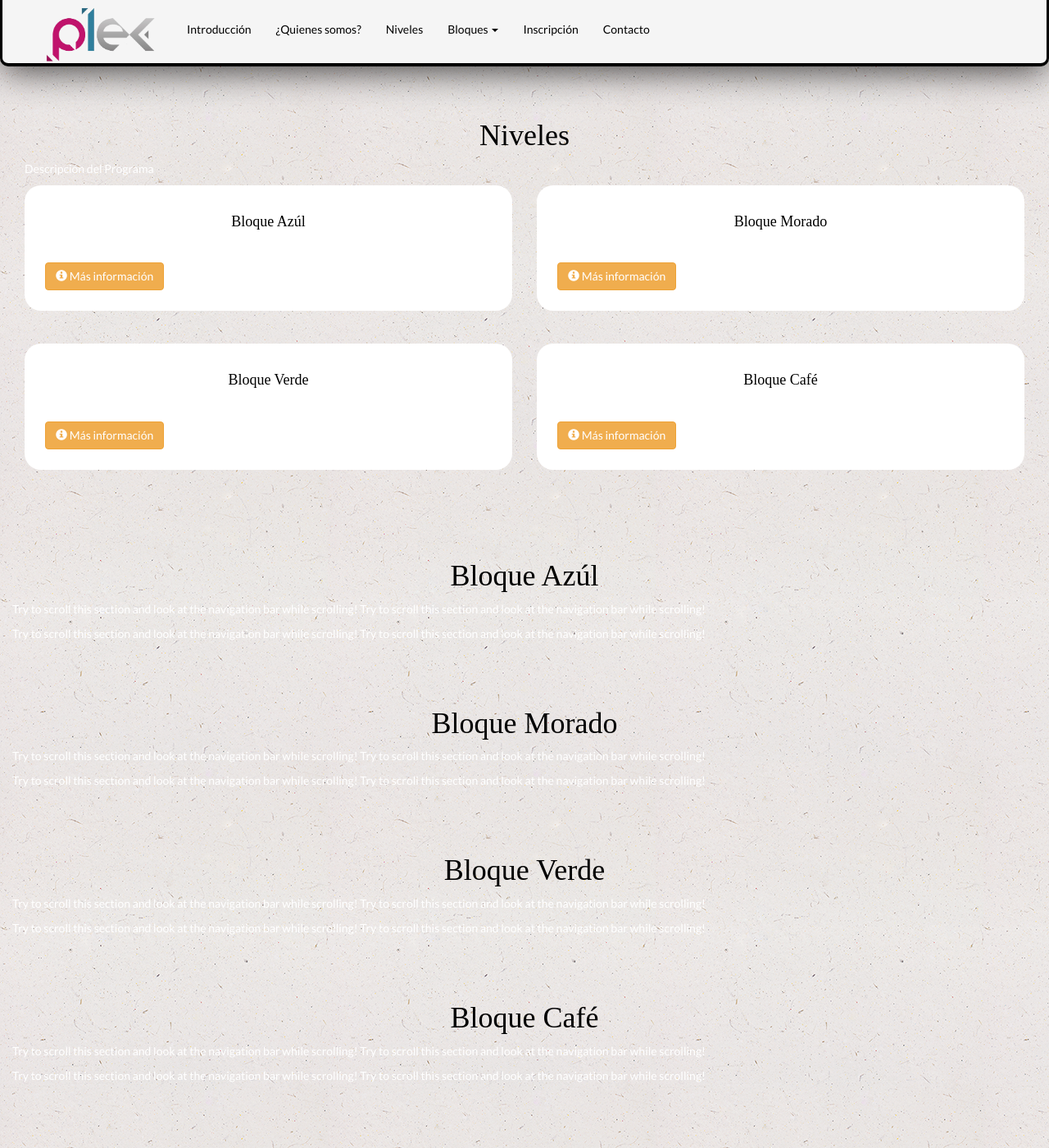
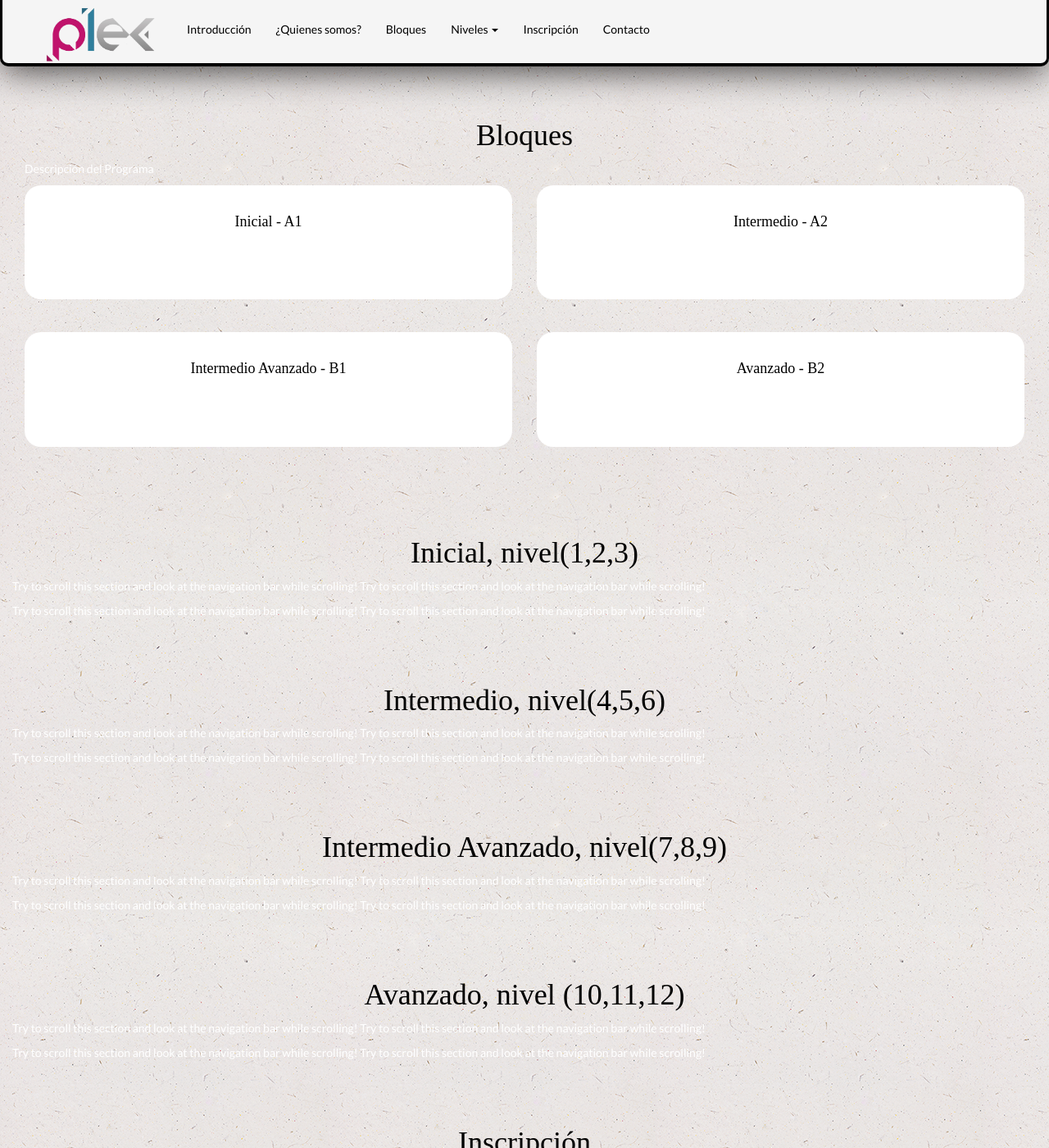
Before and after one commit to PLEX-Preparatoria10/PLEX-Preparatoria10.github.io, a Jekyll site: the page built from index.html, in a window 1280 px wide and 1400 px high, scrolled down 670 px. Shown: the whole window at 82% size. Built offline with Jekyll 4.4.1, drawn with Linux system fonts in a browser that asks for light colours; nearby versions of some CDN libraries; some web fonts are replaced; the list of posts is cut into pages by our own code.

Commit message:
Rename sections

```diff
--- a/_layouts/default.html
+++ b/_layouts/default.html
@@ -8,9 +8,9 @@
   <title>{{page.title}}</title>
   {% seo title=false %}
   <meta name="HandheldFriendly" content="True" />
-  <meta name="theme-color" content="#5f9ea0">
-  <meta name="msapplication-navbutton-color" content="#5f9ea0">
-  <meta name="apple-mobile-web-app-status-bar-style" content="#5f9ea0">
+  <meta name="theme-color" content="whitesmoke">
+  <meta name="msapplication-navbutton-color" content="whitesmoke">
+  <meta name="apple-mobile-web-app-status-bar-style" content="whitesmoke">
   <link href="/css/bootstrap.min.css" rel="stylesheet" type="text/css">
   <link href="/assets/css/all.css" rel="stylesheet">
   <link href="//fonts.googleapis.com/css?family=IM+Fell+English" rel="stylesheet" type="text/css">
@@ -37,13 +37,13 @@
             <li><a href="/" class="tab"><img src="/assets/backgrounds/plex2.png" class="biglogo hidden-xs hidden-sm"></a></li>
             <li><a href="#Home" class="tab">Introducción</a></li>
             <li><a href="#AboutUs" class="tab">¿Quienes somos?</a></li>
-            <li><a href="#Levels" class="tab">Niveles</a></li>
-            <li class="dropdown"><a class="dropdown-toggle tab" data-toggle="dropdown" href="#">Bloques <span class="caret"></span></a>
+            <li><a href="#Levels" class="tab">Bloques</a></li>
+            <li class="dropdown"><a class="dropdown-toggle tab" data-toggle="dropdown" href="#">Niveles <span class="caret"></span></a>
               <ul class="dropdown-menu">
-                <li><a href="#Blue" class="tab">Bloque Azul (1-3)</a></li>
-                <li><a href="#Purple" class="tab">Bloque Morado (4-6)</a></li>
-                <li><a href="#Green" class="tab">Bloque Verde (7-9)</a></li>
-                <li><a href="#Brown" class="tab">Bloque Cafe (10-12)</a></li>
+                <li><a href="#A1" class="tab">Inicial (1-3)</a></li>
+                <li><a href="#A2" class="tab">Intermedio (4-6)</a></li>
+                <li><a href="#B1" class="tab">Intermedio Avanzado (7-9)</a></li>
+                <li><a href="#B2" class="tab">Avanzado (10-12)</a></li>
               </ul>
             </li>
             <li><a href="#Inscription" class="tab">Inscripción</a></li>
--- a/index.html
+++ b/index.html
@@ -47,7 +47,7 @@ title: PLEX
     </div>
 </div>
 <div id="Levels" class="container-fluid block">
-    <h1>Niveles</h1>
+    <h1>Bloques</h1>
     <div class="col-md-12">
         <p>
             Descripción del Programa
@@ -55,64 +55,64 @@ title: PLEX
     </div>
     <div class="col-md-6">
         <div class="about border blockb">
-            <h4>Bloque Azúl</h4>
+            <h4>Inicial - A1</h4>
             <p>
                 Descripcion
             </p>
-            <a href="#Blue" class="btn btn-primary btn-warning"><span class="glyphicon glyphicon-info-sign"></span> Más información</a>
+            <a href="#A1"><span class="glyphicon glyphicon-info-sign"></span></a>
         </div>
     </div>
     <div class="col-md-6">
         <div class="about border">
-            <h4>Bloque Morado</h4>
+            <h4>Intermedio - A2</h4>
             <p>
                 Descripcion
             </p>
-            <a href="#Purple" class="btn btn-primary btn-warning"><span class="glyphicon glyphicon-info-sign"></span> Más información</a>
+            <a href="#A2"><span class="glyphicon glyphicon-info-sign"></span></a>
         </div>
     </div>
     <div class="col-md-6">
         <div class="about border">
-            <h4>Bloque Verde</h4>
+            <h4>Intermedio Avanzado - B1</h4>
             <p>
                 Descripcion
             </p>
-            <a href="#Green" class="btn btn-primary btn-warning"><span class="glyphicon glyphicon-info-sign"></span> Más información</a>
+            <a href="#B1"><span class="glyphicon glyphicon-info-sign"></span></a>
         </div>
     </div>
     <div class="col-md-6">
         <div class="about border">
-            <h4>Bloque Café</h4>
+            <h4>Avanzado - B2</h4>
             <p>
                 Descripcion
             </p>
-            <a href="#Brown" class="btn btn-primary btn-warning"><span class="glyphicon glyphicon-info-sign"></span> Más información</a>
+            <a href="#B2"><span class="glyphicon glyphicon-info-sign"></span></a>
         </div>
     </div>
 </div>
-<div id="Blue" class="container-fluid block">
-    <h1>Bloque Azúl</h1>
+<div id="A1" class="container-fluid block">
+    <h1>Inicial, nivel(1,2,3)</h1>
     <p>Try to scroll this section and look at the navigation bar while scrolling! Try to scroll this section and look at the
         navigation bar while scrolling!</p>
     <p>Try to scroll this section and look at the navigation bar while scrolling! Try to scroll this section and look at the
         navigation bar while scrolling!</p>
 </div>
-<div id="Purple" class="container-fluid block">
-    <h1>Bloque Morado</h1>
+<div id="A2" class="container-fluid block">
+    <h1>Intermedio, nivel(4,5,6)</h1>
     <p>Try to scroll this section and look at the navigation bar while scrolling! Try to scroll this section and look at the
         navigation bar while scrolling!</p>
     <p>Try to scroll this section and look at the navigation bar while scrolling! Try to scroll this section and look at the
         navigation bar while scrolling!</p>
 </div>
-<div id="Green" class="container-fluid block">
-    <h1>Bloque Verde</h1>
+<div id="B1" class="container-fluid block">
+    <h1>Intermedio Avanzado, nivel(7,8,9)</h1>
     <p>Try to scroll this section and look at the navigation bar while scrolling! Try to scroll this section and look at the
         navigation bar while scrolling!</p>
     <p>Try to scroll this section and look at the navigation bar while scrolling! Try to scroll this section and look at the
         navigation bar while scrolling!</p>
 </div>
-<div id="Brown" class="container-fluid block">
-    <h1>Bloque Café</h1>
+<div id="B2" class="container-fluid block">
+    <h1>Avanzado, nivel (10,11,12)</h1>
     <p>Try to scroll this section and look at the navigation bar while scrolling! Try to scroll this section and look at the
         navigation bar while scrolling!</p>
     <p>Try to scroll this section and look at the navigation bar while scrolling! Try to scroll this section and look at the
```
Also changed, not shown: _config.yml (deleted, +0 -31 lines).
